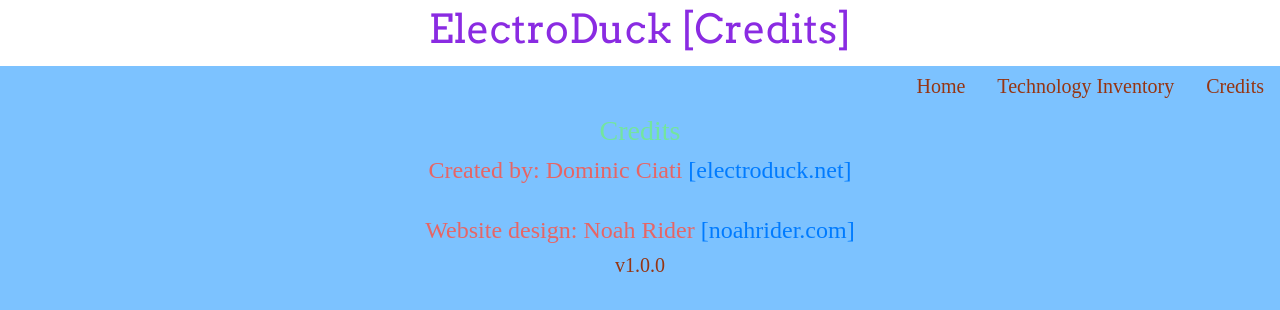
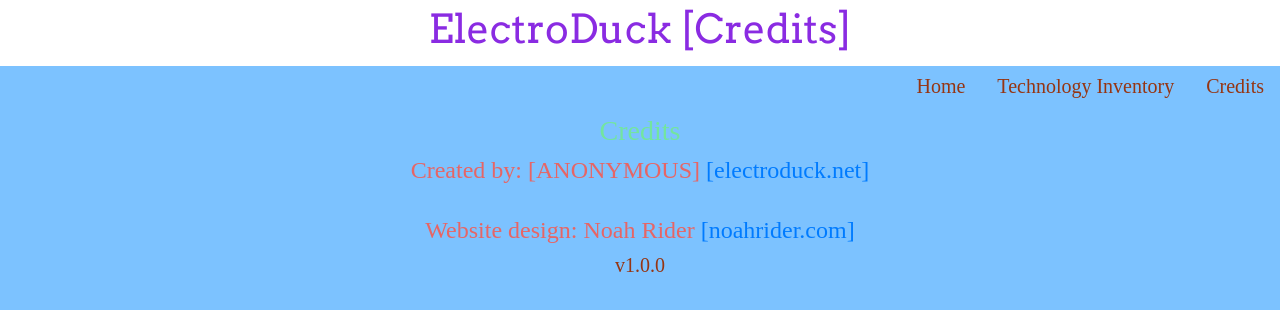
Before and after one commit to noahrider/electroduck, a plain HTML site: page credits.html in a window 1280 px wide. Drawn offline with nearby package versions, Linux system fonts and the light colour scheme; a web font is replaced by a local one.

Commit message:
Update credits.html

```diff
--- a/credits.html
+++ b/credits.html
@@ -31,7 +31,7 @@
           <div class="credit1a">
 
             <h3>Credits</h3>
-            <h4>Created by: Dominic Ciati <a href="https://electroduck.net">[electroduck.net]</a> </h4>
+            <h4>Created by: [ANONYMOUS] <a href="https://electroduck.net">[electroduck.net]</a> </h4>
             <br>
             <h4>Website design: Noah Rider <a href="https://noahrider.com">[noahrider.com]</a></h4>
 
```
